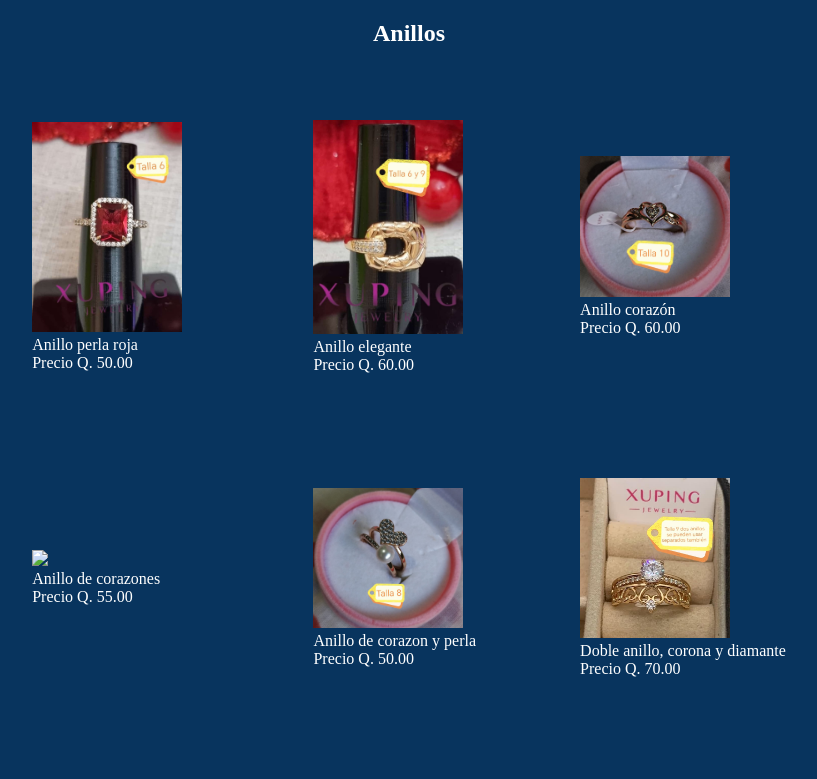
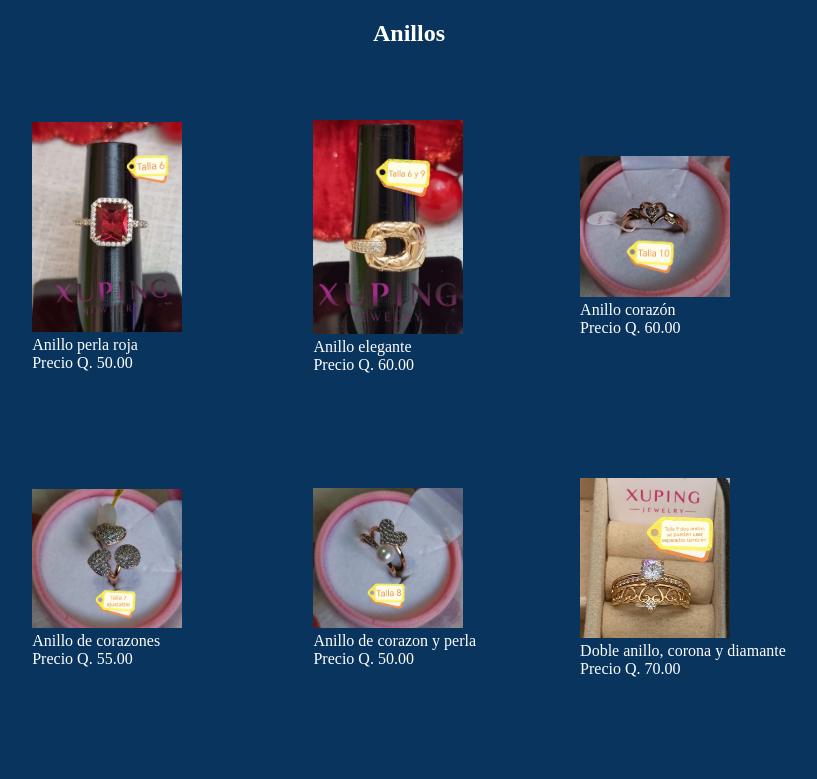
Before and after one commit to JairoGarcia5/JOYERIA, a plain HTML site: page anillos.html in a window 1280 px wide. Shown: the top 779 px of the page, without its empty margins (231-1048 px from the left). Drawn offline with Linux system fonts and the light colour scheme.

Commit message:
Update anillos.html

```diff
--- a/anillos.html
+++ b/anillos.html
@@ -35,7 +35,7 @@
     <tr>
       <td>
         <div style="margin: 50px;">
-        <img src=anillo4.jpg" width="150"><br>
+        <img src="anillo4.jpg" width="150"><br>
         Anillo de corazones<br>
         Precio Q. 55.00
         </div>
```
